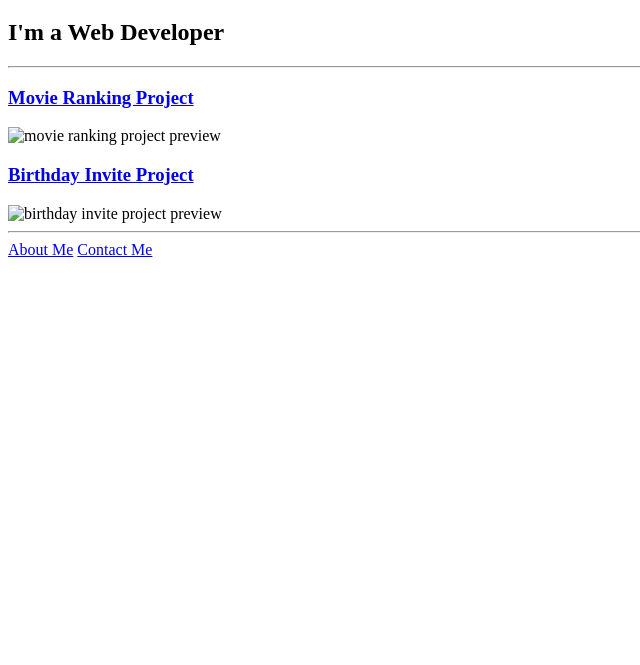
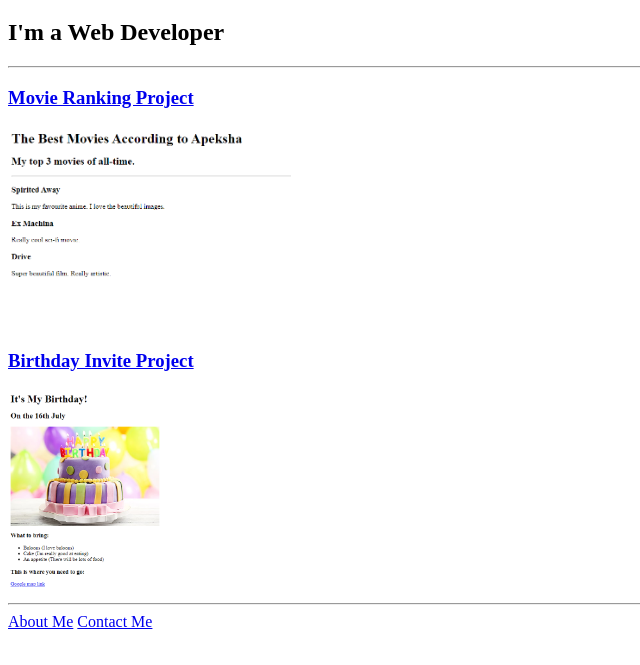
Before and after one commit to Apeksha16/html-portfolio, a plain HTML site: page index.html in a window 1280 px wide. Shown: the part 61-726 px from the top of the page, without its empty margins (0-640 px from the left). Drawn offline with Linux system fonts and the light colour scheme.

Commit message:
Update index.html

```diff
--- a/index.html
+++ b/index.html
@@ -9,12 +9,12 @@
     <h1>Apeksha's Portfolio</h1>
     <h2>I'm a Web Developer</h2>
     <hr />
-    <h3><a href="./public/movie-ranking.html">Movie Ranking Project</a></h3>
-    <img src="./assets/images/movie-ranking.png" height="200" alt="movie ranking project preview"/>
-    <h3><a href="./public/birthdayInvite.html">Birthday Invite Project</a></h3>
-    <img src="./assets/images/birthday-invite.png" height="200" alt="birthday invite project preview"/>
+    <h3><a href="movie-ranking.html">Movie Ranking Project</a></h3>
+    <img src="movie-ranking.png" height="200" alt="movie ranking project preview"/>
+    <h3><a href="birthdayInvite.html">Birthday Invite Project</a></h3>
+    <img src="birthday-invite.png" height="200" alt="birthday invite project preview"/>
     <hr />
-    <a href="./public/about.html">About Me</a>
-    <a href="./public/contact.html">Contact Me</a>
+    <a href="about.html">About Me</a>
+    <a href="contact.html">Contact Me</a>
 </body>
 </html>
```
